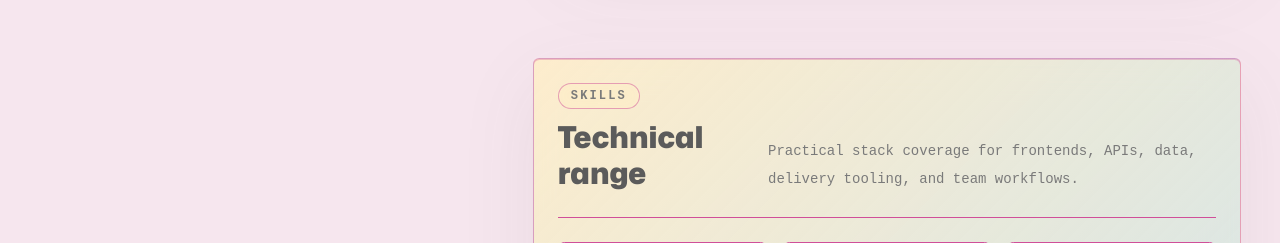
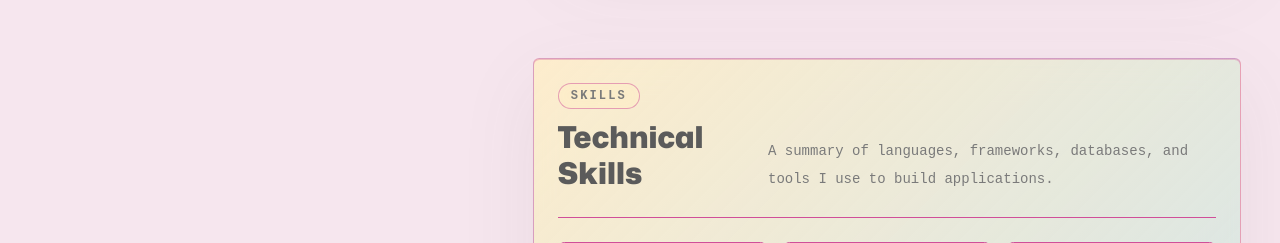
Before and after one commit to Wildann77/porto, a Next.js app: page / in a window 1280 px wide. Shown: the part 2560-2803 px from the top of the page. Built offline with nearby package versions, Linux system fonts and the light colour scheme; no server answers.

Commit message:
feat: update components/skills-content.tsx

```diff
--- a/components/skills-content.tsx
+++ b/components/skills-content.tsx
@@ -34,10 +34,10 @@ export default function SkillsContent() {
       <div className="flex flex-col gap-3 border-b border-border/45 pb-6 md:flex-row md:items-end md:justify-between">
         <div className="space-y-3">
           <span className="section-eyebrow">Skills</span>
-          <h3 className="font-sans text-3xl font-black tracking-normal">Technical range</h3>
+          <h3 className="font-sans text-3xl font-black tracking-normal">Technical Skills</h3>
         </div>
         <p className="max-w-md text-sm leading-7 text-muted-foreground">
-          Practical stack coverage for frontends, APIs, data, delivery tooling, and team workflows.
+          A summary of languages, frameworks, databases, and tools I use to build applications.
         </p>
       </div>
 
```
